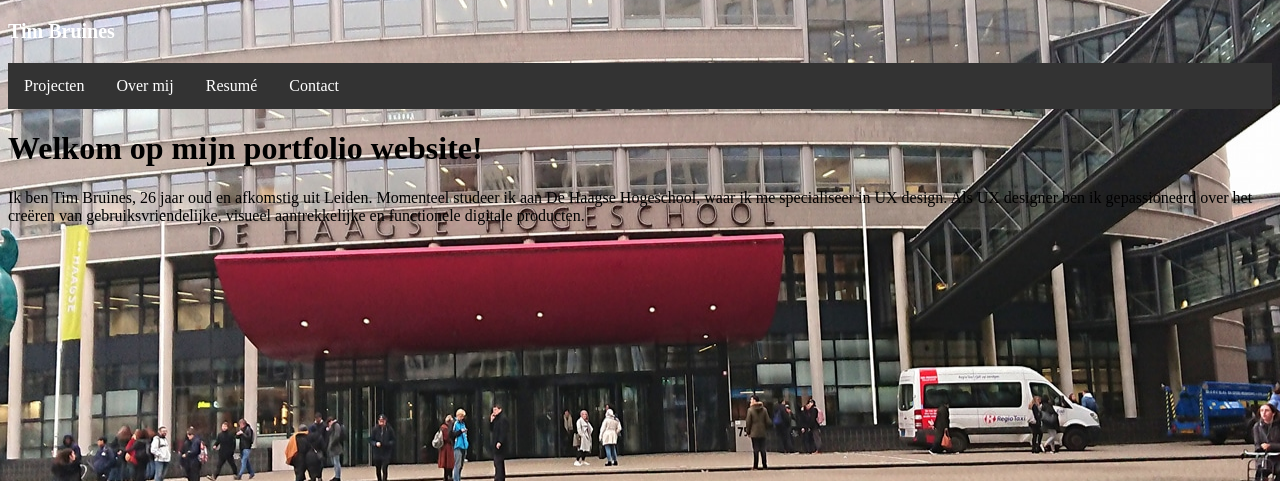
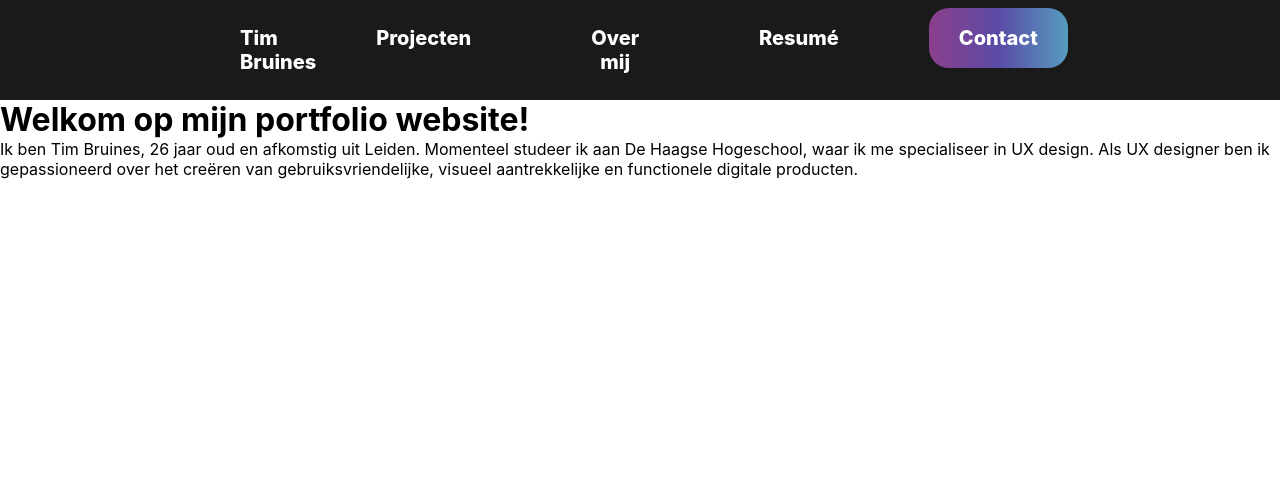
Before and after one commit to elgodur/portfolio, a PHP site: page / in a window 1280 px wide. Shown: the top 481 px of the page. Run offline with PHP 8.4, Linux system fonts and the light colour scheme.

Commit message:
Stylesheet update

```diff
--- a/style.css
+++ b/style.css
@@ -1,63 +1,58 @@
+html {
+	box-sizing: border-box;
+}
+
+*, *::before, *::after {
+  box-sizing: inherit;
+  margin: 0;
+  padding: 0;
+}
+
+body {
+	font-family: Inter;
+	margin:0;
+	overflow: hidden;
+}
+
+nav {
+	height:100px;
+	width: 100%;
+ 	background-color:#1A1A1A;
+  	padding-left: 240px;
+  	padding-right: 240px;
+  	display: flex;
+  	justify-content: space-between;
+  	align-items: center;
+}
+
 ul {
-	list-style-type:none;
-	margin:0;
-	padding:0;
-	overflow:hidden;
-	background-color:#333;
+  	list-style: none;
+  	display: flex;
 }
+
 li {
 	float:left;
+	display:inline;
+	text-align: center;
+	margin: 0 30px 0 30px;
 }
+
 li a {
-	display: block;
-	color: white;
-	text-align: center;
-	padding: 14px 16px;
-	text-decoration:none;
+  	display: inline-block;
+  	padding: 18px 30px;
+  	text-decoration: none;
+  	color: white;
+	font-size: 20px;
+	font-weight: 800;
+	cursor:pointer;
+	border-radius: 20px;
 }
-li a:hover, a:hover:not(.active),.dropdown:hover .dropbtn {
-	background-color:blue;
+
+.contact {
+	background: #8C3F8C;
+	background: linear-gradient(90deg, rgba(140, 63, 140, 1) 0%, rgba(90, 75, 166, 1) 50%, rgba(86, 156, 191, 1) 100%);
 }
-li.dropdown{
-	display:inline-block;
-}
-.dropdown-content{
-	display:none;
-	position:absolute;
-	background-color:#f9f9f9;
-	min-width: 160px;
-	box-shadow: 0px 8px 16px 0px rgba(0,0,0,0.2);
-	z-index:1;
-}
-.dropdown-content a {
-	color:black;
-	padding: 12px 16px;
-	text-decoration:none;
-	display:block;
-	text-align:left;
-}
-.dropdown-content a:hover {
-	background-color: #f1f1f1;
-}
-.dropdown:hover .dropdown-content{
-	display:block;
-}
-.active {
-	background-color:blue;
-}
-nav {
-	margin:0px;
-}
-body {
-	background-image: url('images/haagsehogeschool.jpg');
-	background-position: center 35% ;
-	background-repeat: no-repeat;
 
-
-}
-.introductie {
-	margin-top:25%;
-	font-size: 25px;
-	background-color: white;
-
-}
+li a:hover{
+	background-color: lightslategray;
+ }
```
